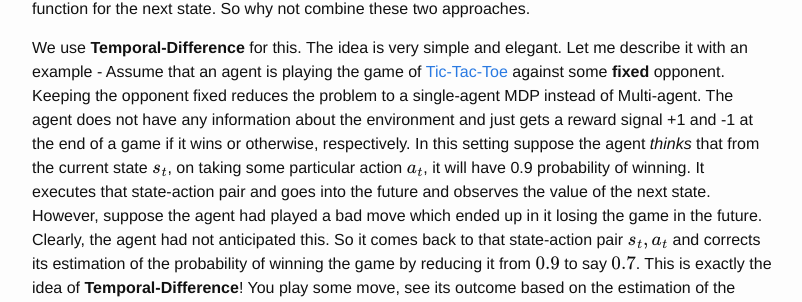
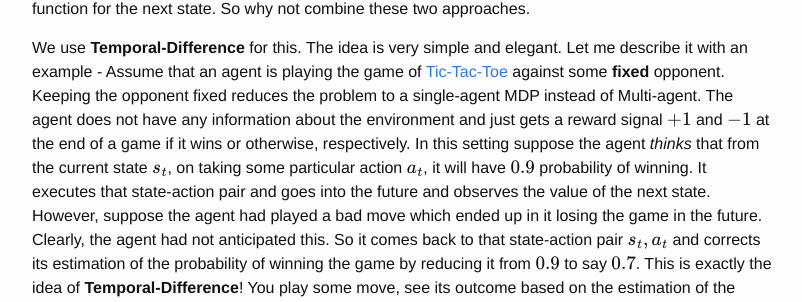
Before and after one commit to aarl-ieee-nitk/aarl-ieee-nitk.github.io, a Jekyll site: the page built from _posts/2019-12-19-Temporal-Difference-Learning.md, in a window 1280 px wide and 900 px high, scrolled down 503 px. Shown: the part 197-499 px from the top of the window, without its empty margins (238-1040 px from the left). Built offline with Jekyll 4.4.1, drawn with Linux system fonts in a browser that asks for light colours; formulas are drawn with MathJax 3; some of the changed text lies outside the part shown.

Commit message:
check mathjax

```diff
--- a/_posts/2019-12-19-Temporal-Difference-Learning.md
+++ b/_posts/2019-12-19-Temporal-Difference-Learning.md
@@ -19,7 +19,7 @@ $$G_t = R_{t+1} + \gamma R_{t+2} + \gamma^2 R_{t+3} + ... + \gamma^{T-t-1} R_T$$
 One option might be to truncate the return and end the episode after a certain number of threshold time-steps. However, this might reuslt in the loss of information, especially in the sparse and delayed reward domains, where the agent gets rewards only after trying out many actions in a proper sequence, instead of randomly wandering around. To get over this, Dynamic Programming already provides a way to tackle this problem in the form of **bootstrapping** (updating
 the value estimate for a state from the estimated values of subsequent states). So instead of waiting till the end of the episode, we consider the true discounted reward values up to a particular time step and then take the discounted estimated value function for the next state. So why not combine these two approaches.
 
-We use **Temporal-Difference** for this. The idea is very simple and elegant. Let me describe it with an example - Assume that an agent is playing the game of [Tic-Tac-Toe](https://en.wikipedia.org/wiki/Tic-tac-toe) against some **fixed** opponent. Keeping the opponent fixed reduces the problem to a single-agent MDP instead of Multi-agent. The agent does not have any information about the environment and just gets a reward signal +1 and -1 at the end of a game if it wins or otherwise, respectively. In this setting suppose the agent *thinks* that from the current state $s_t$, on taking some particular action $a_t$, it will have 0.9 probability of winning. It executes that state-action pair and goes into the future and observes the value of the next state. However, suppose the agent had played a bad move which ended up in it losing the game in the future. Clearly, the agent had not anticipated this. So it comes back to that state-action pair $s_t, a_t$ and corrects its estimation of the probability of winning the game by reducing it from $0.9$ to say $0.7$. This is exactly the idea of **Temporal-Difference**! You play some move, see its outcome based on the estimation of the future states, and then come back to correct your current estimation. Note that vice-versa would happen if the agent had won the game, and it would then try to increase the probability of winning from that state-action pair.
+We use **Temporal-Difference** for this. The idea is very simple and elegant. Let me describe it with an example - Assume that an agent is playing the game of [Tic-Tac-Toe](https://en.wikipedia.org/wiki/Tic-tac-toe) against some **fixed** opponent. Keeping the opponent fixed reduces the problem to a single-agent MDP instead of Multi-agent. The agent does not have any information about the environment and just gets a reward signal $+1$ and $-1$ at the end of a game if it wins or otherwise, respectively. In this setting suppose the agent *thinks* that from the current state $s_t$, on taking some particular action $a_t$, it will have $0.9$ probability of winning. It executes that state-action pair and goes into the future and observes the value of the next state. However, suppose the agent had played a bad move which ended up in it losing the game in the future. Clearly, the agent had not anticipated this. So it comes back to that state-action pair $s_t, a_t$ and corrects its estimation of the probability of winning the game by reducing it from $0.9$ to say $0.7$. This is exactly the idea of **Temporal-Difference**! You play some move, see its outcome based on the estimation of the future states, and then come back to correct your current estimation. Note that vice-versa would happen if the agent had won the game, and it would then try to increase the probability of winning from that state-action pair.
 
 **Temporal Difference** (TD) learning is a family of model-free methods that combines the sampling nature of Monte-Carlo with the bootstrapping behavior of DP. Model-free means that we need not know the details of the environment like the transition and reward probabilities from one state to another given an action. They can be implemented in an online-incremental fashion, making them suitable even for continuing tasks. The figure shows a comparison between the three methods for value-based learning.
 
@@ -45,7 +45,7 @@ Moving on, in general Reinforcement Learning, the problems are broadly divided i
 
 The Prediction problem involves sampling an action using the given policy and making updates for the value function in the direction of the error between the predicted value (target) and the old estimate.
 
-$$ V(S_t) = V(S_t) + \alpha [ R_{t+1} + \gamma V(S_{t+1}) - V(S_t) ] $$
+$$ V(S_t) := V(S_t) + \alpha [ R_{t+1} + \gamma V(S_{t+1}) - V(S_t) ] $$
 
 The error is weighed by a step-size parameter **$\alpha$** (learning rate), which indicates the extent to which the new information about the current state ($R_{t+1} + \gamma V(S_{t+1})$) updates our current estimate. This is because the new information available to us tells a bit more about the environment (since we have seen one step of the actual environment). $\alpha$ = **0** indicates that the old estimate is retained, while $\alpha$ = **1** represents completely forgetting the previous estimate and using the new one. There can be some issues of convergence with probability **1** using a constant step-size since it does not obey the conditions for **stochastic approximation**, as shown below.
 
@@ -189,7 +189,7 @@ The algorithm used for On-policy TD-control is popularly known as **SARSA**. The
 
 ![SARSA-Backup-daigram](/assets/sarsa.png)
 
-$$Q(S_t,A_t) = Q(S_t,A_t) + \alpha [ R_{t+1} + \gamma Q(S_{t+1},A_{t+1}) - Q(S_t,A_t) ]$$
+$$Q(S_t,A_t) := Q(S_t,A_t) + \alpha [ R_{t+1} + \gamma Q(S_{t+1},A_{t+1}) - Q(S_t,A_t) ]$$
 
 The update equation for **SARSA** is identical to the one for TD-prediction, except that here we use the action-value function $Q$ instead of the state-value function $V$.
 
@@ -201,7 +201,7 @@ A more straightforward approach towards balancing exploration and exploitation i
 
 ![Q-learning-backup-diagram](/assets/q.png)
 
-$$Q(S_t,A_t) = Q(S_t,A_t) + \alpha [ R_{t+1} + \gamma max_aQ(S_{t+1} , a) - Q(S_t,A_t)]$$
+$$Q(S_t,A_t) := Q(S_t,A_t) + \alpha [ R_{t+1} + \gamma max_aQ(S_{t+1} , a) - Q(S_t,A_t)]$$
 
 The update equation for **Q-learning** is the same as **SARSA**, except that here we pick the maximum Q-value over all the actions.
 
@@ -491,11 +491,12 @@ Let us consider an update rule just like Q-learning, but with an **Expectation**
 
 ![Expected-SARSA-backup-diagram](/assets/expectedsarsa.png)
 
-$$Q(S_t,A_t) = Q(S_t,A_t) + \alpha [ R_{t+1} + \gamma E_\pi [Q(S_{t+1},A_{t+1}) | S_{t+1}] - Q(S_t,A_t)]$$
-$$Q(S_t,A_t) = Q(S_t,A_t) + \alpha [ R_{t+1} + \gamma \displaystyle \sum_{a} \pi(a|S_{t+1})Q(S_{t+1},a) - Q(S_t,A_t)]$$
+$$Q(S_t,A_t) := Q(S_t,A_t) + \alpha [ R_{t+1} + \gamma \mathbb{E}_{\pi}[Q(S_{t+1},A_{t+1}) | S_{t+1}] - Q(S_t,A_t)]$$
+
+$$Q(S_t,A_t) := Q(S_t,A_t) + \alpha [ R_{t+1} + \gamma \sum_{a}\pi(a|S_{t+1})Q(S_{t+1},a) - Q(S_t,A_t)]$$
 
 We can use it both on as well as off-policy. If $\pi$ is a greedy policy while the behavior being exploratory, then Expected SARSA is exactly Q-learning. Hence this generalizes Q-learning and improves considerably over SARSA. Having these properties, Expected SARSA may outperform both SARSA and Q-learning with some additional computational cost.
 
 ## Conclusion
 
-In this article, we saw some well-known methods to solve Reinforcement Learning problems using **bootstrapping** and **sampling**. However, it is difficult to extend these algorithms to real-world RL problems. Real-world RL problems like the game of **Go** can have up to $10^{170}$ states and more than $200$ possible moves to make at a time, and many problems like teaching a Helicopter to fly in a park, a robot trying to manipulate objects, etc. can have extremely large or asymptotically infinite state and action spaces. The table-lookup representation used until now is highly impractical to solve these problems. Hence we use **function approximators** like **Neural-Networks** to find an approximate action-value function rather than finding the value for each state-action pair. The approximator is chosen such that $|d| \ll S$, where $d$ is the cardinality of the approximator dimensions and $S$ is the dimension of the state-space, and then tuned so that a large part of the state-action space can be represented by just a few parameters (a crude way of explaining the idea). However, the core logic behind the algorithms remains the same, just with a change in the way they are implemented.
+In this article, we saw some well-known methods to solve Reinforcement Learning problems using **bootstrapping** and **sampling**. However, it is difficult to extend these algorithms to real-world RL problems. Real-world RL problems like the game of **Go** can have up to $10^{170}$ states and more than $200$ possible moves to make at a time, and many problems like teaching a Helicopter to fly in a park, a robot trying to manipulate objects, etc. can have extremely large or asymptotically infinite state and action spaces. The table-lookup representation used until now is highly impractical to solve these problems. Hence we use **function approximators** like **Neural-Networks** to find an approximate action-value function rather than finding the value for each state-action pair. The approximator is chosen such that $|d|\ll S$, where $d$ is the cardinality of the approximator dimensions and $S$ is the dimension of the state-space, and then tuned so that a large part of the state-action space can be represented by just a few parameters (a crude way of explaining the idea). However, the core logic behind the algorithms remains the same, just with a change in the way they are implemented.
```
